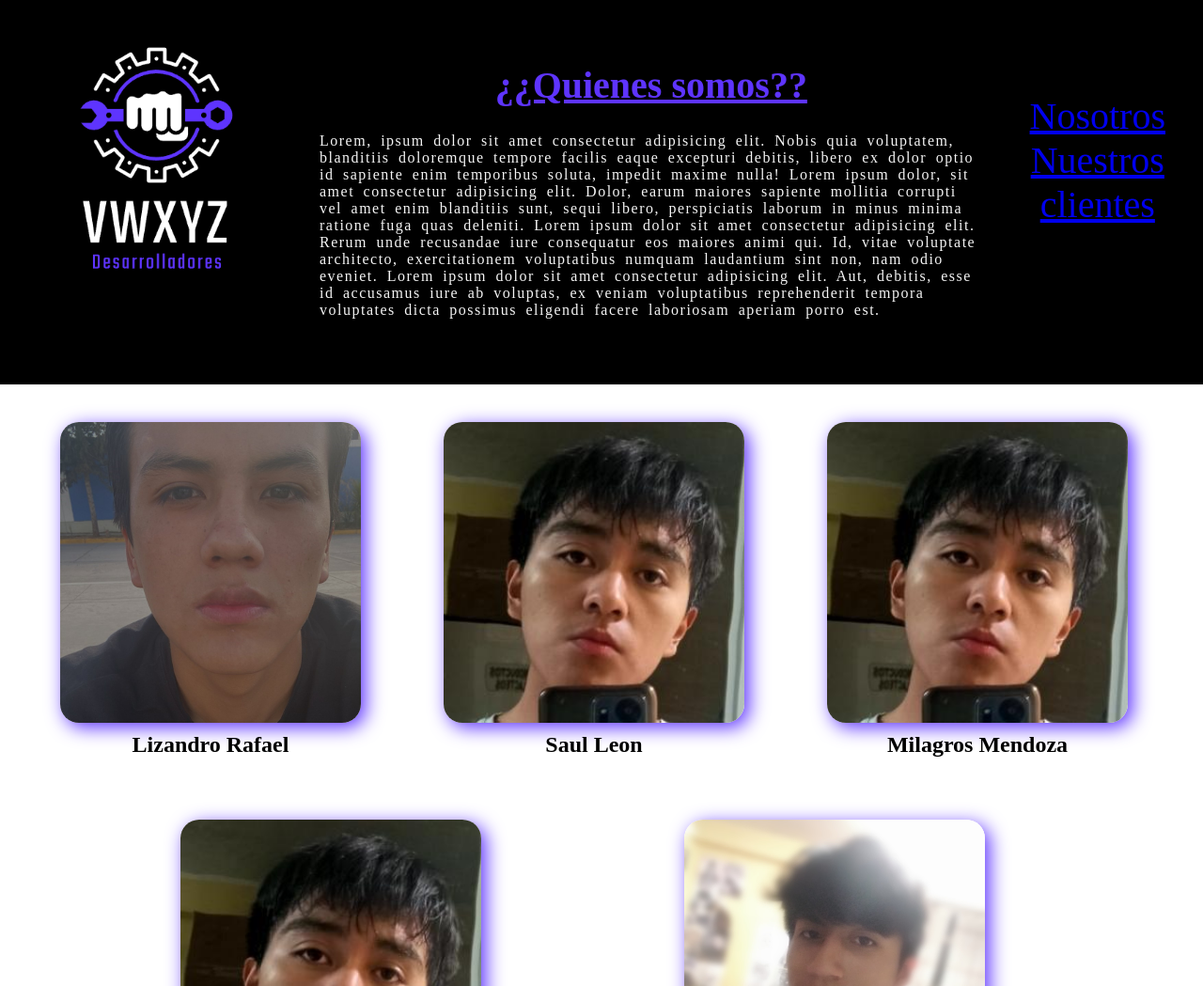
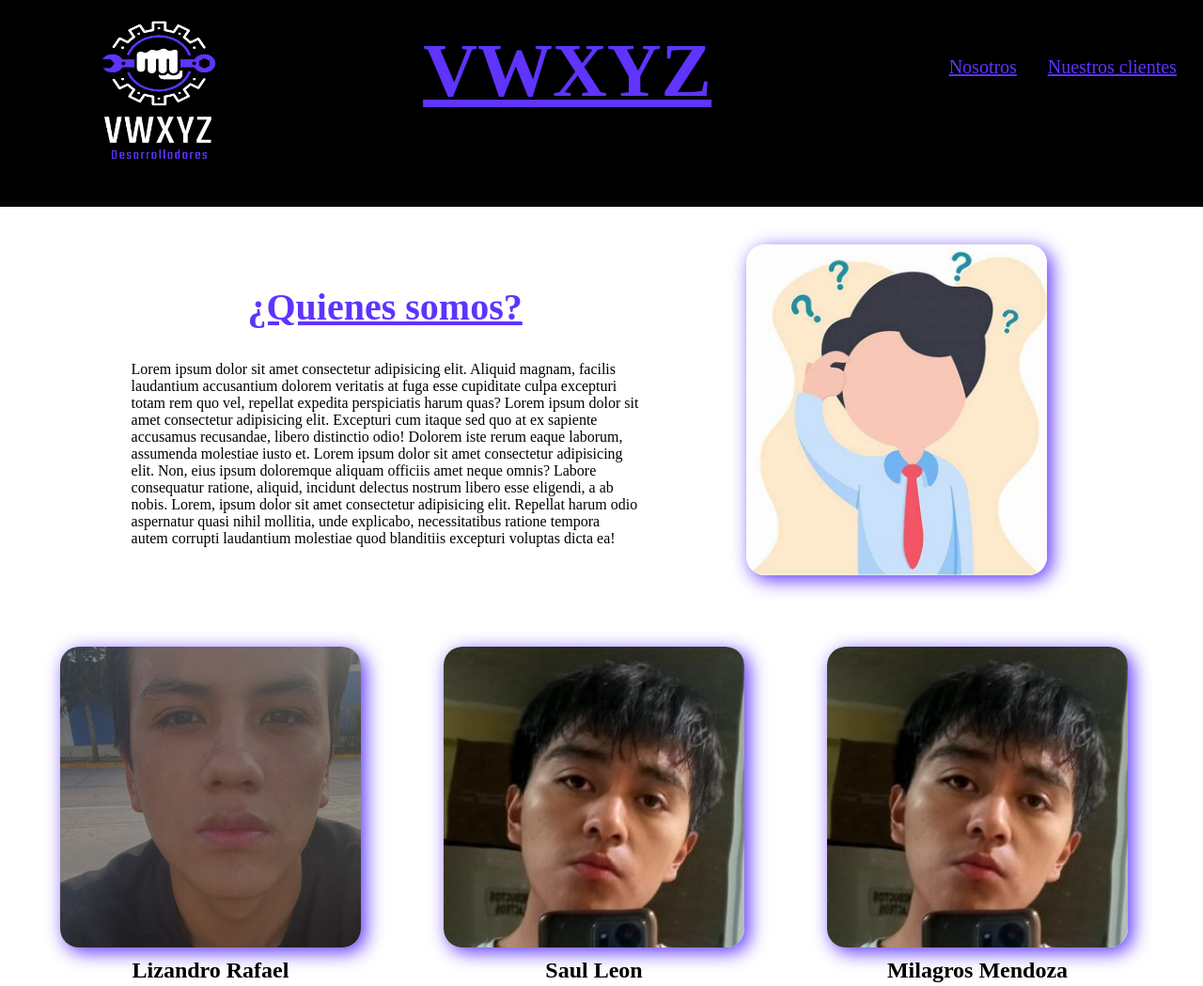
Before and after one commit to Saul-Alberto-Leon-Osoriano/Desarrolladores, a plain HTML site: page desarrollador.html in a window 1280 px wide. Shown: the top 1049 px of the page at 94% size. Drawn offline with Linux system fonts and the light colour scheme.

Commit message:
Vechion 03

```diff
--- a/desarrollador.html
+++ b/desarrollador.html
@@ -11,29 +11,23 @@
       <a href="desarrollador.html">
         <img src="logo_desarrolladores.png" alt="Logo_desarrolladores" id="logodesarrollador">
       </a>
-      <div>
-        <h1 class="titulos">¿¿Quienes somos??</h1>
-        <p class="textoinicio">
-        Lorem, ipsum dolor sit amet consectetur adipisicing elit. Nobis quia
-        voluptatem, blanditiis doloremque tempore facilis eaque excepturi
-        debitis, libero ex dolor optio id sapiente enim temporibus soluta,
-        impedit maxime nulla! Lorem ipsum dolor, sit amet consectetur
-        adipisicing elit. Dolor, earum maiores sapiente mollitia corrupti vel
-        amet enim blanditiis sunt, sequi libero, perspiciatis laborum in minus
-        minima ratione fuga quas deleniti. Lorem ipsum dolor sit amet
-        consectetur adipisicing elit. Rerum unde recusandae iure consequatur eos
-        maiores animi qui. Id, vitae voluptate architecto, exercitationem
-        voluptatibus numquam laudantium sint non, nam odio eveniet. Lorem ipsum
-        dolor sit amet consectetur adipisicing elit. Aut, debitis, esse id
-        accusamus iure ab voluptas, ex veniam voluptatibus reprehenderit tempora
-        voluptates dicta possimus eligendi facere laboriosam aperiam porro est.
-        </p>
+      <div id="inicio">
+        <h1 id="inicio">VWXYZ </h1>
       </div>
-      <div class="enlaces">
-        <a href="#fondomedio">Nosotros</a>
-        <a href="#subtitulo">Nuestros clientes</a>
+      <div class="enlacesalapagina">
+        <a href="#fondomedio" class="enlaces">Nosotros</a>
+        <a href="#subtitulo" class="enlaces">Nuestros clientes</a>
       </div>
     </header>
+    <article class="cajaquienessomos">
+      <div class="textoquienessomos">
+        <h1 class="titulos">¿Quienes somos?</h1>
+        <p>Lorem ipsum dolor sit amet consectetur adipisicing elit. Aliquid magnam, facilis laudantium accusantium dolorem veritatis at fuga esse cupiditate culpa excepturi totam rem quo vel, repellat expedita perspiciatis harum quas? Lorem ipsum dolor sit amet consectetur adipisicing elit. Excepturi cum itaque sed quo at ex sapiente accusamus recusandae, libero distinctio odio! Dolorem iste rerum eaque laborum, assumenda molestiae iusto et. Lorem ipsum dolor sit amet consectetur adipisicing elit. Non, eius ipsum doloremque aliquam officiis amet neque omnis? Labore consequatur ratione, aliquid, incidunt delectus nostrum libero esse eligendi, a ab nobis. Lorem, ipsum dolor sit amet consectetur adipisicing elit. Repellat harum odio aspernatur quasi nihil mollitia, unde explicabo, necessitatibus ratione tempora autem corrupti laudantium molestiae quod blanditiis excepturi voluptas dicta ea!</p>
+      </div>
+      <div class="divfotografia00">
+        <img class="cajafotografia" src="duda.jpeg" alt="persona_dudando">
+      </div>
+    </article>
     <article id="fondomedio">
         <div class="divfotografia01">
             <img id="empujearriba" class="cajafotografia" src="lizandro.jpeg" alt="DesarrolladorLizandro" />
@@ -58,7 +52,7 @@
     </article>
     <article class="ultimaparte">
       <h2 class="titulos" id="subtitulo">Nuestros Clientes</h2>
-      <a target="_blank" href="/Desarrolladores/Index/index.html">
+      <a target="_blank" href="index.html">
         <img class="logoproyecto" src="logoproyecto.jfif" />
       </a>
     </article>
--- a/estilos.css
+++ b/estilos.css
@@ -1,13 +1,37 @@
 body {
     margin: 0;
     padding: 0;
+    box-sizing: border-box;
+}
+
+a {
+    box-sizing: border-box;
 }
 
 header {
     background-color: black;
-    padding: 40px;
-    display: inline-flex;
+    padding: 10px;
+    display:inline-flex;
     box-sizing: border-box;
+    width: 100%;
+    height: 100%;
+}
+
+#logodesarrollador {
+    box-sizing: border-box;
+    width: 100%;
+    height: 80%;
+    margin-top: 3%;
+    margin-left: 35%;
+}
+
+#inicio {
+    text-align: center;
+    color: #5e34fe;
+    text-decoration: underline;
+    font-size: 80px;
+    margin: 10px 70px 10px 30px;
+    width: 100%;
 }
 
 .titulos {
@@ -17,27 +41,39 @@ header {
     font-size: 40px;
 }
 
-#logodesarrollador {
-    width: 250px;
-}
-
-.textoinicio {
-    text-align: center,justify;
-    color: whitesmoke;
-    margin: 15px 50px 30px 50px;
-    letter-spacing: 1.5px;
-    word-spacing: 4px;
+.enlacesalapagina {
+    font-size: 20px;
+    color:#5e34fe;
+    margin-top: 4%;
+    text-align: center;
+    display:inline;
+    box-sizing: border-box;
+    width: 40%;
 }
 
 .enlaces {
-    font-size: 40px;
     color:#5e34fe;
-    margin-top: 5%;
-    text-align: center;
+    margin: 20px 5%  5%;
+}
+
+.cajaquienessomos {
+    display: inline-flex;
+    width: 100%;
+    height: 100%;
+    box-sizing: border-box;
+}
+
+.textoquienessomos {
+    box-sizing: border-box;
+    width: 50%;
+    height: 10%;
+    padding: 50px 50px 30px 50px;
+    text-align: center,justify;
+    margin-left: 7%;
 }
 
 article {
-    box-sizing: border-box;
+
 }
 
 .cajafotografia {
@@ -51,6 +87,14 @@ article {
 
 #fondomedio {
     background-color: white;
+}
+
+.divfotografia00 {
+    box-sizing: border-box;
+    width: 25%;
+    height: 20%;
+    margin: 20px 20px 2% 5%;
+    display:inline-block;
 }
 
 .divfotografia01 {
```
Also changed, not shown: duda.jpeg (added).
